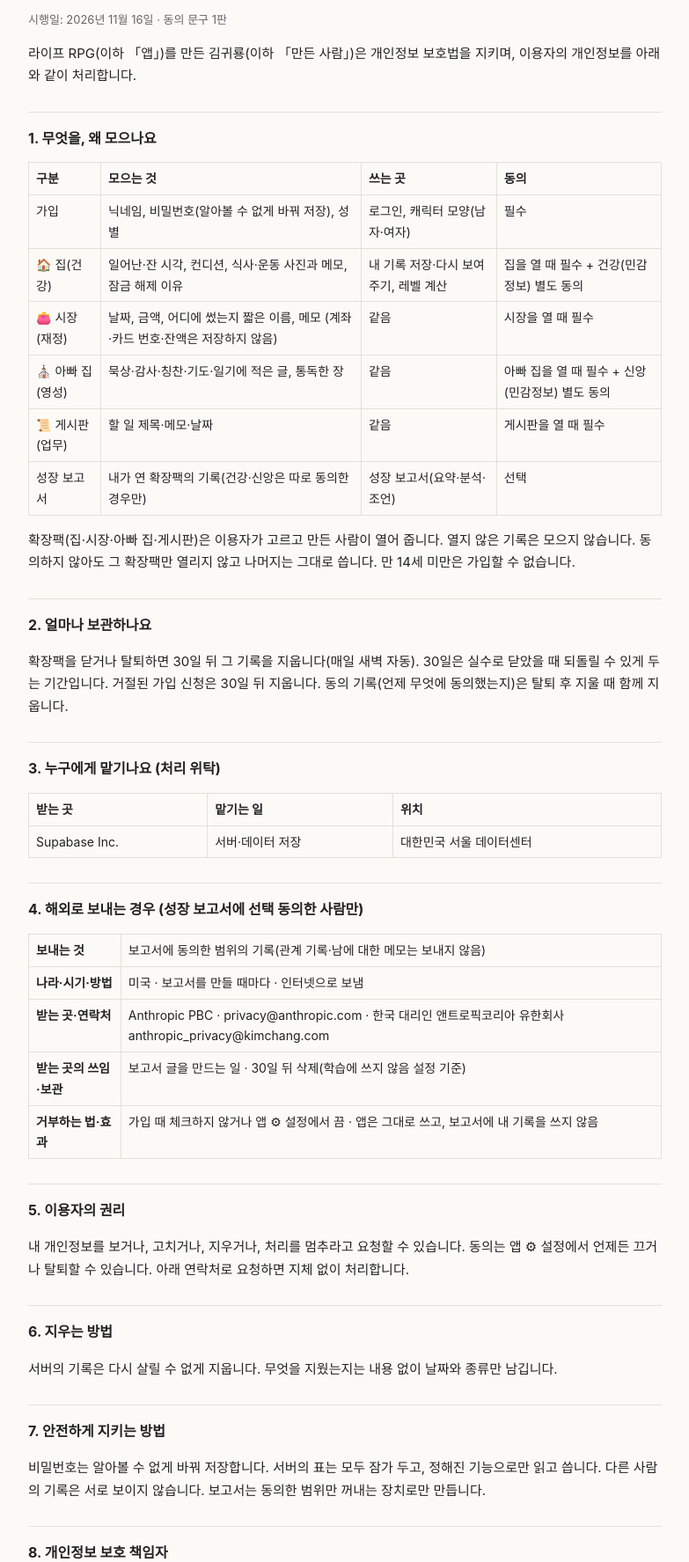
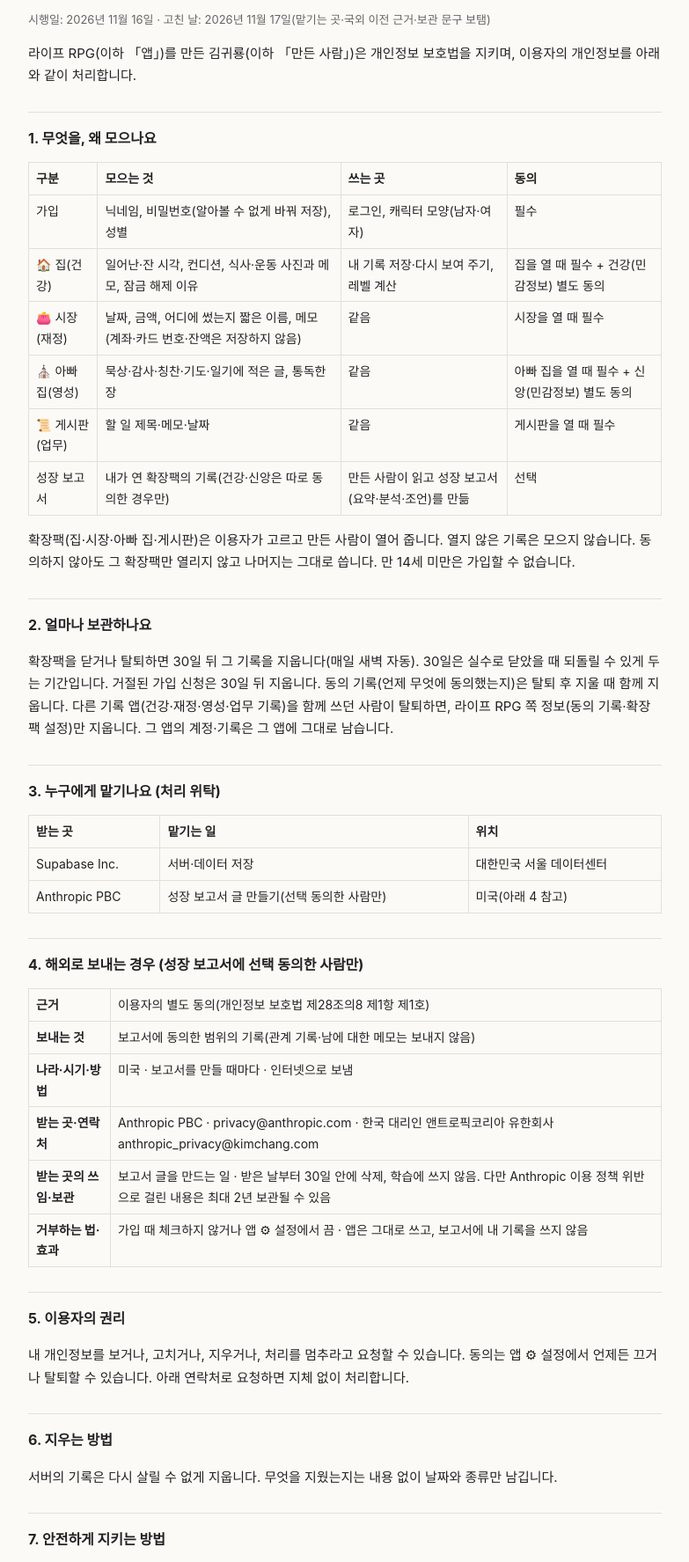
Before and after one commit to ggorotls-prog/life-rpg, a plain HTML site: page privacy.html in a window 1280 px wide. Shown: the part 73-1848 px from the top of the page at 88% size, without its empty margins (248-1031 px from the left). Drawn offline with Linux system fonts and the light colour scheme.

Commit message:
처리방침: Anthropic 위탁 줄, 국외 이전 근거, 보관 30일 안·예외 2년, 다른 기록 앱 탈퇴 범위, 보고서는 만든 사람이 읽음 (2026-11-17 법무사 점검)
Co-Authored-By: Claude Opus 5.5 <noreply@anthropic.com>

```diff
--- a/privacy.html
+++ b/privacy.html
@@ -11,7 +11,7 @@ table{border-collapse:collapse;width:100%;font-size:14px}td,th{border:1px solid
 .m{color:var(--mute);font-size:13px}
 </style></head><body><main>
 <h1>라이프 RPG 개인정보 처리방침</h1>
-<p class="m">시행일: 2026년 11월 16일 · 동의 문구 1판</p>
+<p class="m">시행일: 2026년 11월 16일 · 고친 날: 2026년 11월 17일(맡기는 곳·국외 이전 근거·보관 문구 보탬)</p>
 <p>라이프 RPG(이하 「앱」)를 만든 김귀룡(이하 「만든 사람」)은 개인정보 보호법을 지키며, 이용자의 개인정보를 아래와 같이 처리합니다.</p>
 
 <h2>1. 무엇을, 왜 모으나요</h2>
@@ -22,23 +22,25 @@ table{border-collapse:collapse;width:100%;font-size:14px}td,th{border:1px solid
 <tr><td>👛 시장(재정)</td><td>날짜, 금액, 어디에 썼는지 짧은 이름, 메모 (계좌·카드 번호·잔액은 저장하지 않음)</td><td>같음</td><td>시장을 열 때 필수</td></tr>
 <tr><td>⛪ 아빠 집(영성)</td><td>묵상·감사·칭찬·기도·일기에 적은 글, 통독한 장</td><td>같음</td><td>아빠 집을 열 때 필수 + 신앙(민감정보) 별도 동의</td></tr>
 <tr><td>📜 게시판(업무)</td><td>할 일 제목·메모·날짜</td><td>같음</td><td>게시판을 열 때 필수</td></tr>
-<tr><td>성장 보고서</td><td>내가 연 확장팩의 기록(건강·신앙은 따로 동의한 경우만)</td><td>성장 보고서(요약·분석·조언)</td><td>선택</td></tr>
+<tr><td>성장 보고서</td><td>내가 연 확장팩의 기록(건강·신앙은 따로 동의한 경우만)</td><td>만든 사람이 읽고 성장 보고서(요약·분석·조언)를 만듦</td><td>선택</td></tr>
 </table>
 <p>확장팩(집·시장·아빠 집·게시판)은 이용자가 고르고 만든 사람이 열어 줍니다. 열지 않은 기록은 모으지 않습니다. 동의하지 않아도 그 확장팩만 열리지 않고 나머지는 그대로 씁니다. 만 14세 미만은 가입할 수 없습니다.</p>
 
 <h2>2. 얼마나 보관하나요</h2>
-<p>확장팩을 닫거나 탈퇴하면 30일 뒤 그 기록을 지웁니다(매일 새벽 자동). 30일은 실수로 닫았을 때 되돌릴 수 있게 두는 기간입니다. 거절된 가입 신청은 30일 뒤 지웁니다. 동의 기록(언제 무엇에 동의했는지)은 탈퇴 후 지울 때 함께 지웁니다.</p>
+<p>확장팩을 닫거나 탈퇴하면 30일 뒤 그 기록을 지웁니다(매일 새벽 자동). 30일은 실수로 닫았을 때 되돌릴 수 있게 두는 기간입니다. 거절된 가입 신청은 30일 뒤 지웁니다. 동의 기록(언제 무엇에 동의했는지)은 탈퇴 후 지울 때 함께 지웁니다. 다른 기록 앱(건강·재정·영성·업무 기록)을 함께 쓰던 사람이 탈퇴하면, 라이프 RPG 쪽 정보(동의 기록·확장팩 설정)만 지웁니다. 그 앱의 계정·기록은 그 앱에 그대로 남습니다.</p>
 
 <h2>3. 누구에게 맡기나요 (처리 위탁)</h2>
 <table><tr><th>받는 곳</th><th>맡기는 일</th><th>위치</th></tr>
-<tr><td>Supabase Inc.</td><td>서버·데이터 저장</td><td>대한민국 서울 데이터센터</td></tr></table>
+<tr><td>Supabase Inc.</td><td>서버·데이터 저장</td><td>대한민국 서울 데이터센터</td></tr>
+<tr><td>Anthropic PBC</td><td>성장 보고서 글 만들기(선택 동의한 사람만)</td><td>미국(아래 4 참고)</td></tr></table>
 
 <h2>4. 해외로 보내는 경우 (성장 보고서에 선택 동의한 사람만)</h2>
 <table>
+<tr><th>근거</th><td>이용자의 별도 동의(개인정보 보호법 제28조의8 제1항 제1호)</td></tr>
 <tr><th>보내는 것</th><td>보고서에 동의한 범위의 기록(관계 기록·남에 대한 메모는 보내지 않음)</td></tr>
 <tr><th>나라·시기·방법</th><td>미국 · 보고서를 만들 때마다 · 인터넷으로 보냄</td></tr>
 <tr><th>받는 곳·연락처</th><td>Anthropic PBC · privacy@anthropic.com · 한국 대리인 앤트로픽코리아 유한회사 anthropic_privacy@kimchang.com</td></tr>
-<tr><th>받는 곳의 쓰임·보관</th><td>보고서 글을 만드는 일 · 30일 뒤 삭제(학습에 쓰지 않음 설정 기준)</td></tr>
+<tr><th>받는 곳의 쓰임·보관</th><td>보고서 글을 만드는 일 · 받은 날부터 30일 안에 삭제, 학습에 쓰지 않음. 다만 Anthropic 이용 정책 위반으로 걸린 내용은 최대 2년 보관될 수 있음</td></tr>
 <tr><th>거부하는 법·효과</th><td>가입 때 체크하지 않거나 앱 ⚙ 설정에서 끔 · 앱은 그대로 쓰고, 보고서에 내 기록을 쓰지 않음</td></tr>
 </table>
 
@@ -49,7 +51,7 @@ table{border-collapse:collapse;width:100%;font-size:14px}td,th{border:1px solid
 <p>서버의 기록은 다시 살릴 수 없게 지웁니다. 무엇을 지웠는지는 내용 없이 날짜와 종류만 남깁니다.</p>
 
 <h2>7. 안전하게 지키는 방법</h2>
-<p>비밀번호는 알아볼 수 없게 바꿔 저장합니다. 서버의 표는 모두 잠가 두고, 정해진 기능으로만 읽고 씁니다. 다른 사람의 기록은 서로 보이지 않습니다. 보고서는 동의한 범위만 꺼내는 장치로만 만듭니다.</p>
+<p>비밀번호는 알아볼 수 없게 바꿔 저장합니다. 서버의 표는 모두 잠가 두고, 정해진 기능으로만 읽고 씁니다. 다른 사람의 기록은 서로 보이지 않습니다. 보고서는 동의한 범위의 기록만 꺼내 만듭니다.</p>
 
 <h2>8. 개인정보 보호 책임자</h2>
 <p>김귀룡 · ryong.office@gmail.com</p>
```
